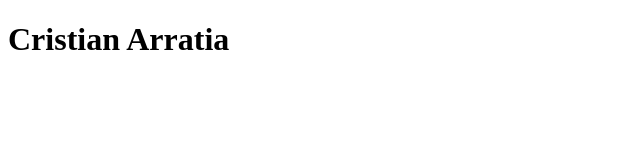
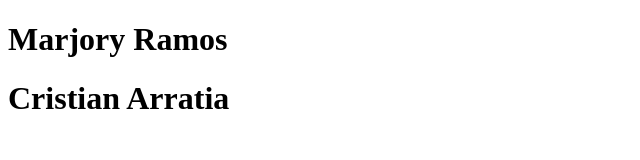
Before and after one commit to Kurtdt/TrabajoGrupal, a plain HTML site: page index.html in a window 1280 px wide. Shown: the whole page, without its empty margins (0-640 px from the left). Drawn offline with Linux system fonts and the light colour scheme.

Commit message:
agregarnombre

```diff
--- a/index.html
+++ b/index.html
@@ -8,6 +8,7 @@
 <body>
 
 </body>
+<h1>Marjory Ramos</h1>
     <h1>Cristian Arratia</h1>
 
 </html>
```
